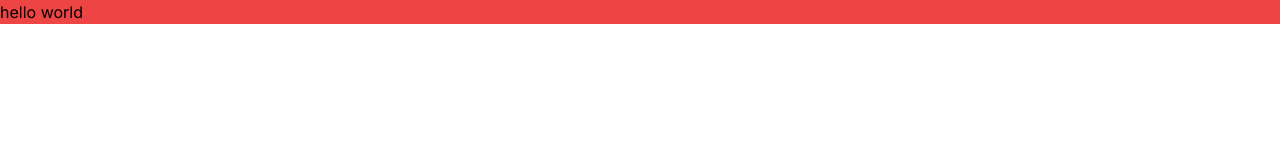
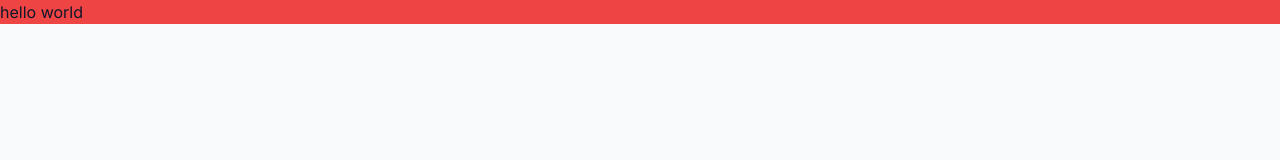
Before and after one commit to MineiToshio/Similarity-API, a Next.js app: page / in a window 1280 px wide. Shown: the top 160 px of the page. Built offline with nearby package versions, Linux system fonts and the light colour scheme.

Commit message:
chore: layout initial config

```diff
--- a/src/app/layout.tsx
+++ b/src/app/layout.tsx
@@ -1,21 +1,26 @@
-import './globals.css'
-import { Inter } from 'next/font/google'
+import "@/styles/globals.css";
+import { Inter } from "next/font/google";
+import { cn } from "@/lib/utils";
+import Providers from "@/components/ui/Providers";
 
-const inter = Inter({ subsets: ['latin'] })
-
-export const metadata = {
-  title: 'Create Next App',
-  description: 'Generated by create next app',
-}
+const inter = Inter({ subsets: ["latin"] });
 
 export default function RootLayout({
   children,
 }: {
-  children: React.ReactNode
+  children: React.ReactNode;
 }) {
   return (
-    <html lang="en">
-      <body className={inter.className}>{children}</body>
+    <html
+      lang="en"
+      className={cn("bg-white text-slate-900 antialiased", inter.className)}
+    >
+      <body className="min-h-screen bg-slate-50 dark:bg-slate-900 antialiased">
+        <Providers>{children}</Providers>
+
+        {/* Allow for more height on mobile devices */}
+        <div className="h-40 md:hidden" />
+      </body>
     </html>
-  )
+  );
 }
--- a/src/app/components/ui/LargeHeading.tsx
+++ b/src/components/ui/LargeHeading.tsx
@@ -1,6 +1,6 @@
 import { HTMLAttributes, forwardRef } from "react";
 import { VariantProps, cva } from "class-variance-authority";
-import { cn } from "@/app/lib/utils";
+import { cn } from "@/lib/utils";
 
 const headingVariants = cva(
   "text-black dark:text-white text-center lg:text-left font-extrabold leading-tight tracking-tighter",
--- a/src/app/components/ui/Paragraph.tsx
+++ b/src/components/ui/Paragraph.tsx
@@ -1,6 +1,6 @@
 import { HTMLAttributes, forwardRef } from "react";
 import { VariantProps, cva } from "class-variance-authority";
-import { cn } from "@/app/lib/utils";
+import { cn } from "@/lib/utils";
 
 const paragraphVariants = cva(
   "max-w-prose text-slate-700 dark:text-slate-300 text-center",
--- /dev/null
+++ b/src/components/ui/Providers.tsx
@@ -0,0 +1,19 @@
+"use client";
+
+import { FC, ReactNode } from "react";
+import { ThemeProvider } from "next-themes";
+import { SessionProvider } from "next-auth/react";
+
+interface ProvidersProps {
+  children: ReactNode;
+}
+
+const Providers: FC<ProvidersProps> = ({ children }) => {
+  return (
+    <ThemeProvider attribute="class" defaultTheme="system" enableSystem>
+      <SessionProvider>{children}</SessionProvider>
+    </ThemeProvider>
+  );
+};
+
+export default Providers;
--- a/tsconfig.json
+++ b/tsconfig.json
@@ -20,7 +20,11 @@
       }
     ],
     "paths": {
-      "@/*": ["./src/*"]
+      "@/*": ["./src/*"],
+      "@/styles/*": ["./src/styles/*"],
+      "@/lib/*": ["./src/lib/*"],
+      "@/components/*": ["./src/components/*"],
+      "@/ui/*": ["./src/components/ui/*"]
     }
   },
   "include": ["next-env.d.ts", "**/*.ts", "**/*.tsx", ".next/types/**/*.ts"],
```
Also changed, not shown: src/lib/utils.ts (renamed from src/app/lib/utils.ts), src/styles/globals.css (renamed from src/app/globals.css).
